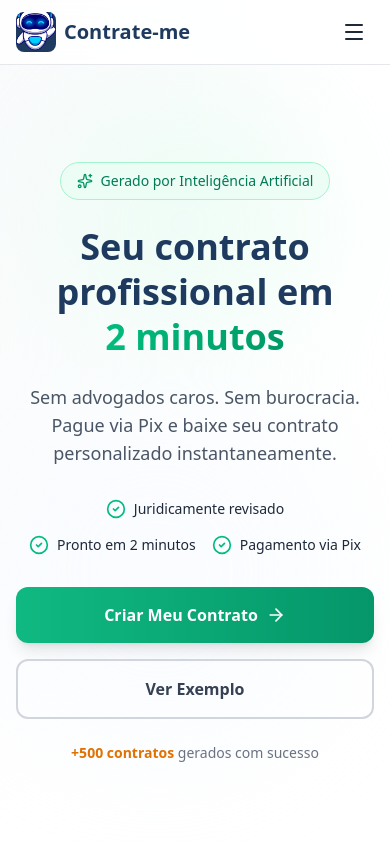
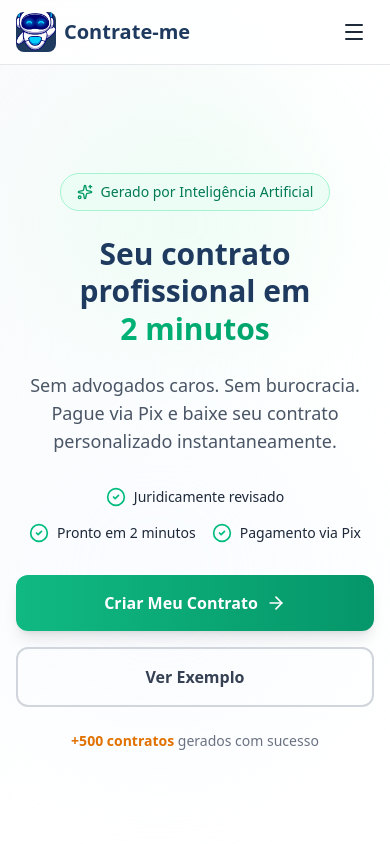
Before and after one commit to DanielHHEe/Meu-ia-inteligente, a React (Vite) app: page / in a window 390 px wide. Shown: the top 844 px of the page. Built offline with nearby package versions, Linux system fonts and the light colour scheme.

Commit message:
commit minutos

```diff
--- a/src/App.jsx
+++ b/src/App.jsx
@@ -173,9 +173,9 @@
               </span>
             </motion.div>
 
-            <h1 className="text-4xl md:text-5xl lg:text-6xl font-bold text-[#1e3a5f] leading-tight mb-6 break-words">
+            <h1 className="text-3xl sm:text-4xl md:text-5xl lg:text-6xl font-bold text-[#1e3a5f] leading-tight mb-6">
               Seu contrato profissional em{" "}
-              <span className="text-transparent bg-clip-text bg-gradient-to-r from-emerald-500 to-emerald-600 whitespace-nowrap">
+              <span className="text-transparent bg-clip-text bg-gradient-to-r from-emerald-500 to-emerald-600 block sm:inline">
                 2 minutos
               </span>
             </h1>
```
